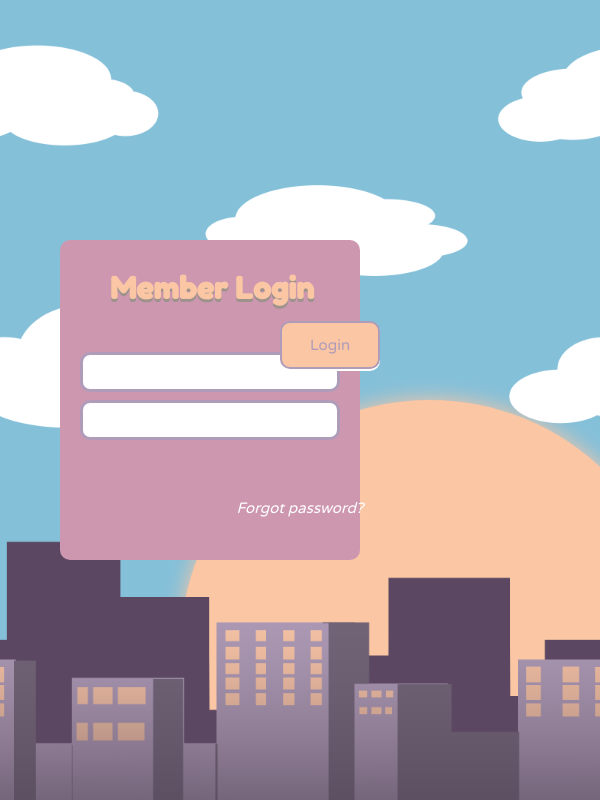
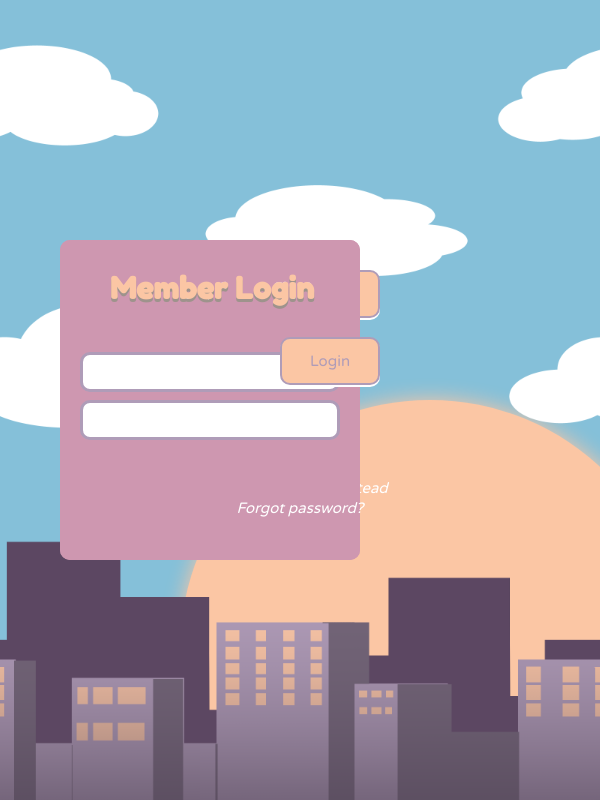
Before and after one commit to rhezdanielle/exam, a plain HTML site: page index.html in a window 600 px wide. Drawn offline with Linux system fonts and the light colour scheme.

Commit message:
Update style.css

```diff
--- a/style.css
+++ b/style.css
@@ -259,7 +259,7 @@
 
     #email {
           /* size */
-        height: 5%;
+        height: 7%;
         width: 300px;
         min-width: 250px;
 
@@ -282,12 +282,12 @@
 
     #password {
          /* size */
-         height: 5%;
+         height: 7%;
          width: 300px;
          min-width: 250px;
 
          /* position */
-         top: 45%;
+         top: 47%;
          margin: 0 20%;
          position: absolute;
 
@@ -311,7 +311,7 @@
         width: 100px;
 
         /* position */
-        top: 55%;
+        top: 60%;
         left: 40%;
         position: absolute;
 
@@ -335,7 +335,7 @@
         width: 200px;
 
         /* position */
-        top: 65%;
+        top: 70%;
         left: 30%;
         position: absolute;
 
@@ -359,47 +359,48 @@
 
     .forgot-password {
        /* size */
-        height: 80%;
-        width: 30%;
+       height: 50%;
+       width: 500px;
+       max-width: 100%;
 
        /* position */
-        top: 10%;
-        left: 55%;
+       top: 20%;
+       margin: 0 55%;
        position: fixed;
 
+
        /*background*/
-        background-color: #CE97B0;
+       background-color: #CE97B0;;
 
        /* border */
        border-radius: 10px;
-
-        display: none;
     }
 
     .forgot-password h2{
         /* size */
         height: 80%;
+        width: 350px;
 
         /* position */
-        top: 15%;
-        left: 15%;
-        position: absolute;
+        margin: 50px 80px;
+        position: relative;
 
         /* text style */
         font-family: 'Fredoka One', cursive;
-        font-size: 50px;
+        font-size: 42px;
         -webkit-text-stroke: 0.01px white;
         color: #FBC6A4;
         text-shadow: 0px 3px #9e938c;
     }
 
+
     .forgot-password button {
          /* size */
-        height: 5%;
+         height: 10%;
          width: 100px;
 
          /* position */
-        top: 55%;
+         top: 50%;
          left: 40%;
          position: absolute;
 
@@ -419,15 +420,16 @@
     }
 
     #sign-in {
-        height: 5%;
+        height: 10%;
         width: 200px;
 
         /* position */
-        top: 65%;
-        left: 29%;
+        top: 70%;
+        left: 30%;
         position: absolute;
 
         /* text style */
+        text-align: center;
         font-family: 'Varela Round', sans-serif;
         font-style: italic;
         background: none;
@@ -440,6 +442,10 @@
 
     }
 }
+
+/*   ========================= */
+/*   ======== Mobile ========= */
+/*   ========================= */
 
 @media only screen and (max-width: 600px) {
 
@@ -687,35 +693,36 @@
 
     .forgot-password {
         /* size */
-        height: 80%;
-        width: 30%;
+        height: 40%;
+        width: 300px;
+        max-width: 100%;
 
         /* position */
-        top: 10%;
-        left: 55%;
+        top: 30%;
+        margin: 0 10%;
         position: fixed;
 
         /*background*/
-        background-color: #CE97B0;
+        background-color: #CE97B0;;
 
         /* border */
         border-radius: 10px;
 
-        display: none;
+        display: block;
     }
 
     .forgot-password h2{
         /* size */
         height: 80%;
+        width: 350px;
 
         /* position */
-        top: 15%;
-        left: 15%;
-        position: absolute;
+        margin: 30px 30px;
+        position: relative;
 
         /* text style */
         font-family: 'Fredoka One', cursive;
-        font-size: 50px;
+        font-size: 30px;
         -webkit-text-stroke: 0.01px white;
         color: #FBC6A4;
         text-shadow: 0px 3px #9e938c;
@@ -723,12 +730,11 @@
 
     .forgot-password button {
          /* size */
-        height: 5%;
+         height: 15%;
          width: 100px;
 
          /* position */
-        top: 55%;
-        left: 40%;
+         margin: -130px 100px;
          position: absolute;
 
          /* text style */
@@ -752,7 +758,7 @@
 
         /* position */
         top: 65%;
-        left: 29%;
+        margin: 30px 50px;
         position: absolute;
 
         /* text style */
```
Lines whose indentation alone changed are shown as unchanged.
